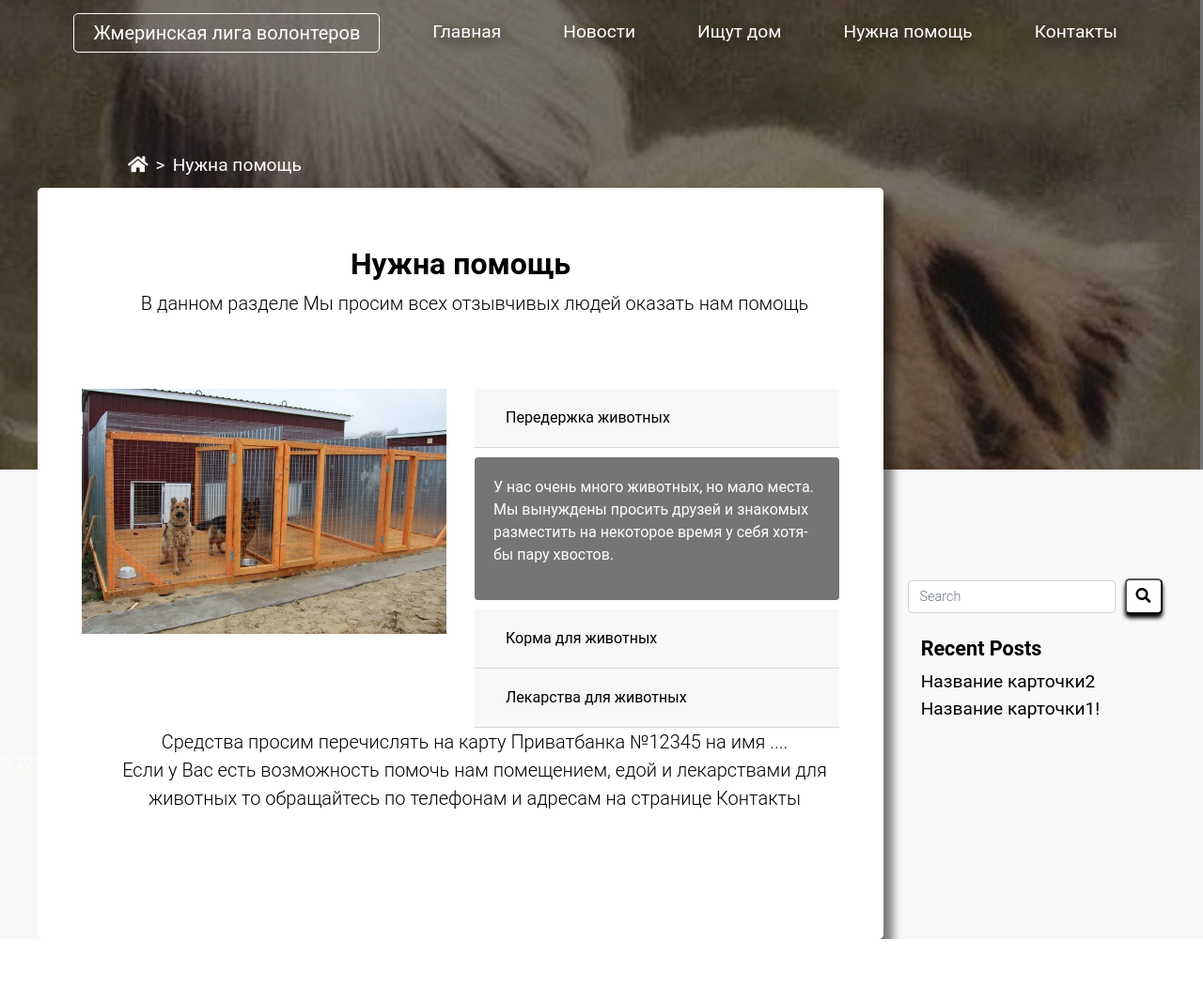
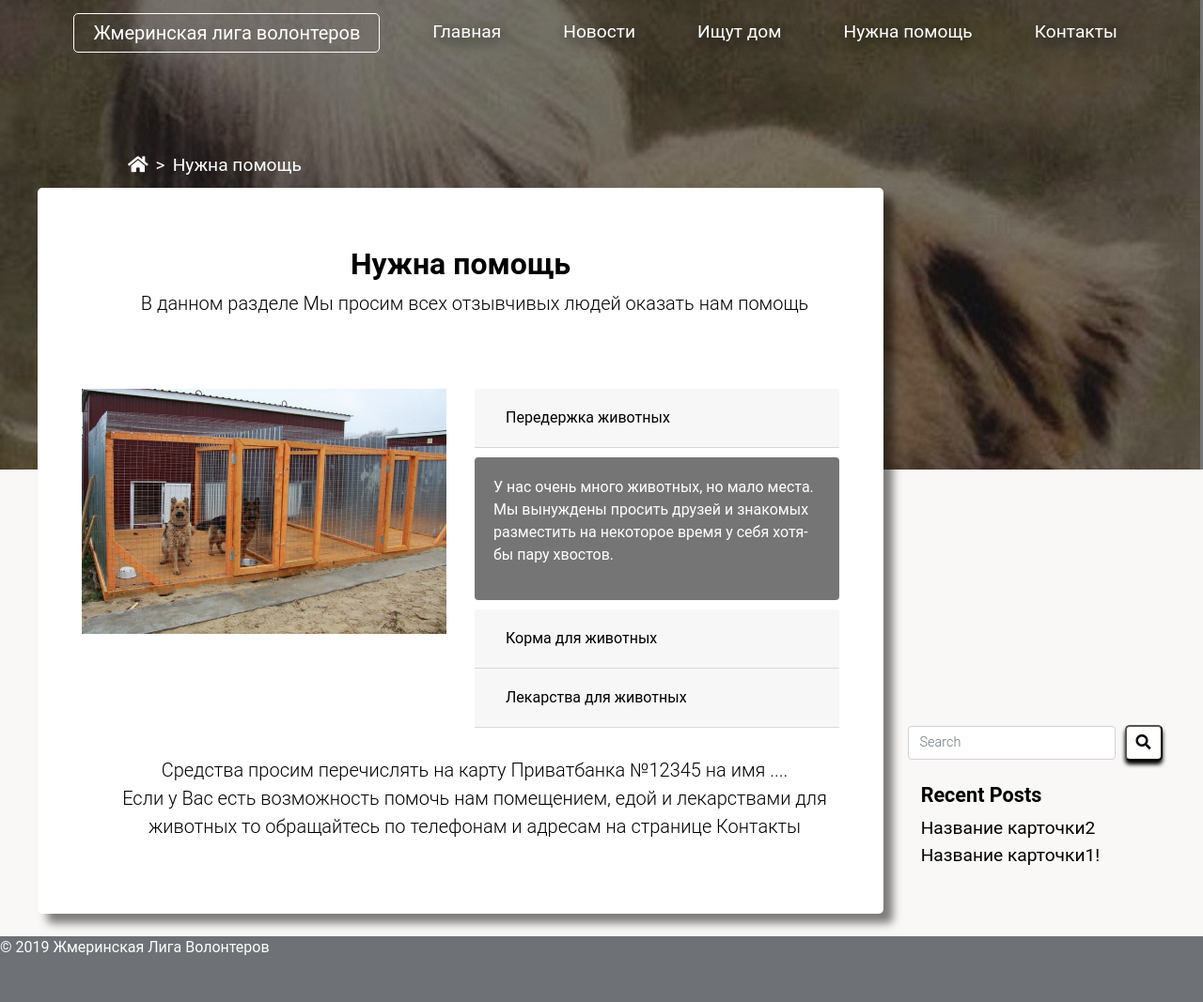
Before and after one commit to Havryliuk-Serhii/zlv, a PHP site: page /help.html in a window 1280 px wide; the page is wider, and only the part inside the window is pictured. Shown: that part at 94% size. Before the commit the page ends 1000 px from the top of that part, so only its background shows below. Run offline with PHP 8.4, Linux system fonts and the light colour scheme; some libraries are stand-ins or nearby versions.

Commit message:
fixed bug with footer and horizontal srolling

```diff
--- a/blog.html
+++ b/blog.html
@@ -16,6 +16,7 @@
   </head>
   <body>
     <div class="wrapper">
+        <header class="header">
         <nav class="navbar navbar-expand-lg fixed-top">
             <a href="index.html" class="navbar-brand">Жмеринская лига волонтеров</a>
                 <button class="navbar-toggler" data-target="#my-nav" data-toggle="collapse" aria-controls="my-nav" aria-expanded="false" aria-label="Toggle navigation">
@@ -44,6 +45,7 @@
         <div class="img-bg-container">
             <img class="header-bg" src="./img/hero-bg.jpg" alt="header background">
         </div>
+        </header>
         <main class="main" id="main" role="main">
             <article class="content">
                 <div class="breadcrumb-container">
--- a/css/style.css
+++ b/css/style.css
@@ -3,12 +3,21 @@
   padding: 0;
   box-sizing: border-box;
 }
+html{
+  overflow-x:  hidden;
+}
 html, body{
   font-size: 16px;
   font-family: Roboto;
   color: #ffffff;
-  min-width: 320px;
   background-color: #f9f8f6;
+  height: 100%;
+  width: 100%;
+  left: 0;
+  right: 0;
+}
+.wrapper{
+  min-height: 100%;
 }
 ul,li {
   color: #ffffff;
@@ -41,19 +50,8 @@ h5{
   font-size: 1.2rem;
   font-weight: 700;
 }
-.wrapper {
-  display: -webkit-flex;
-  display: -moz-flex;
-  display: -ms-flex;
-  display: -o-flex;
-  display: flex;
-  flex-direction: column;
-  justify-content: space-between;
-  height: 100vh;
-}
 .main{
-  max-width: 100%;
-  height: 100vh;
+  width: 100%;
   z-index: 2;
   display: -webkit-flex;
   display: -moz-flex;
@@ -65,6 +63,7 @@ h5{
   -ms-flex-direction: row;
   -o-flex-direction: row;
   flex-direction: row;
+  padding-bottom: 70px;
 }
 .page-title{
   margin: 0 auto;
@@ -78,7 +77,7 @@ h5{
  .video-background-container {
   position: absolute;
   width: 100%;
-  height: 100vh;
+  height: 100%;
   overflow: hidden;
 }
 .video-background-container::after{
@@ -87,14 +86,14 @@ h5{
   top: 0;
   left: 0;
   width: 100%;
-  height: 100vh;
+  height: 100%;
   background: #1b1b1b;
   opacity: 0.6;
 }
 video {
   object-fit: cover;
   width: 100vw;
-  height: 100vh;
+  height: 100%;
   position: absolute;
   top: 0;
   left: 0;
@@ -139,19 +138,10 @@ video {
   transform: scale(1);
 }
 /*
-* Content
+* Header
 */
-.content{
-  width: 900px;
-  margin-left: 40px;
-  margin-bottom: 1.5em;
-  margin-top: 200px;
-  padding: 2em;
-  background-color: #fff;
-  height: 100vh;
-  z-index: 2;
-  border-radius: 5px;
-  box-shadow: 10px 10px 10px rgba(0, 0, 0, 0.5);
+.header{
+
 }
 .img-bg-container{
   position: absolute;
@@ -165,7 +155,7 @@ video {
   top: 0;
   left: 0;
   width: 100%;
-  height: 100vh;
+  height: 100%;
   background: #1b1b1b;
   opacity: 0.6;
 }
@@ -174,6 +164,21 @@ video {
   position: absolute;
   top: 0;
   left: 0;
+}
+/*
+* Content
+*/
+.content{
+  width: 900px;
+  margin-left: 40px;
+  margin-bottom: 1.5em;
+  margin-top: 200px;
+  padding: 2em;
+  background-color: #fff;
+  height: auto;
+  z-index: 2;
+  border-radius: 5px;
+  box-shadow: 10px 10px 10px rgba(0, 0, 0, 0.5);
 }
 .breadcrumb-container{
   position: absolute;
@@ -193,7 +198,6 @@ video {
   padding: 0.75rem 4rem;
   margin-bottom: 1rem;
   background-color: transparent;
-
 }
 .breadcrumb-item + .breadcrumb-item::before {
   content: ">";
@@ -263,7 +267,6 @@ video {
   opacity: 0.6;
   text-decoration: none;
 }
-
 a.btn-post{
   color: #1b1b1b;
   opacity: 0.6;
@@ -332,7 +335,7 @@ aside{
   -ms-flex-direction: column;
   -o-flex-direction: column;
   flex-direction: column;
-  justify-content: flex-end;
+  justify-content: center;
   float: right;
   padding-left: 2%;
   padding-top: 45em;
@@ -396,6 +399,12 @@ figure img{
   text-align: center;
   padding: 20px;
 }
+blockquote{
+  background-color: #fff;
+  border-radius: 5px;
+  box-shadow: 0 4px 4px rgba(0, 0, 0);
+  padding: 20px;
+}
 /*
 * Comments
 */
@@ -425,7 +434,6 @@ font-weight: normal;
   font-size: 0.9rem;
   font-weight: lighter;
 }
-
 /*
 * Form
 */
@@ -541,6 +549,7 @@ a .btn-link:visited{
 .help-action{
   text-align: center;
   color: #000;
+  padding: 30px 0;
 }
 /*
 * Contact
@@ -573,31 +582,20 @@ a .btn-link:visited{
 /*
 * Footer
 */
-.footer {
-
-  right: 0;
-  bottom: 0;
-  left: 0;
-  z-index: 1030;
+.footer{
+  margin-top: -70px;
+  height: 70px;
   width: 100%;
-  height: 70px;
+  z-index: 4;
 }
 .footer-content{
-  display: -webkit-flex;
-  display: -moz-flex;
-  display: -ms-flex;
-  display: -o-flex;
-  display: flex;
-  flex-direction: column;
-  justify-content: center;
   margin: 0 auto;
   color: #fff;
   text-shadow: 1px 4px 16px rgba(0, 0, 0, 0.9);
   z-index: 3;
   border-top: 1px solid #fff;
 }
-
 .bg-dark{
-  color: #1b1b1b;
- opacity: 0.7;
+  color: ##1b1b1b;
+  opacity: 0.7;
 }
--- a/gallery.html
+++ b/gallery.html
@@ -98,7 +98,7 @@
             </aside>
         </main>
     </div>
-    <footer class="footer">
+    <footer class="footer bg-dark">
         <div class="copyright">
             <p class="text-block">&copy; 2019 Жмеринская Лига Волонтеров</p>
         </div>
--- a/help.html
+++ b/help.html
@@ -149,7 +149,7 @@
             </aside>
         </main>
     </div>
-    <footer class="footer">
+    <footer class="footer bg-dark">
         <div class="copyright">
             <p class="text-block">&copy; 2019 Жмеринская Лига Волонтеров</p>
         </div>
--- a/index.html
+++ b/index.html
@@ -54,7 +54,7 @@
       <div class="divider"></div>
       </main>
   </div>
-  <footer class="footer">
+  <footer class="footer bg-dark">
     <div class="footer-content">
     <div class="copyright">
       <p class="text-block">&copy; 2019 Жмеринская Лига Волонтеров</p>
```
